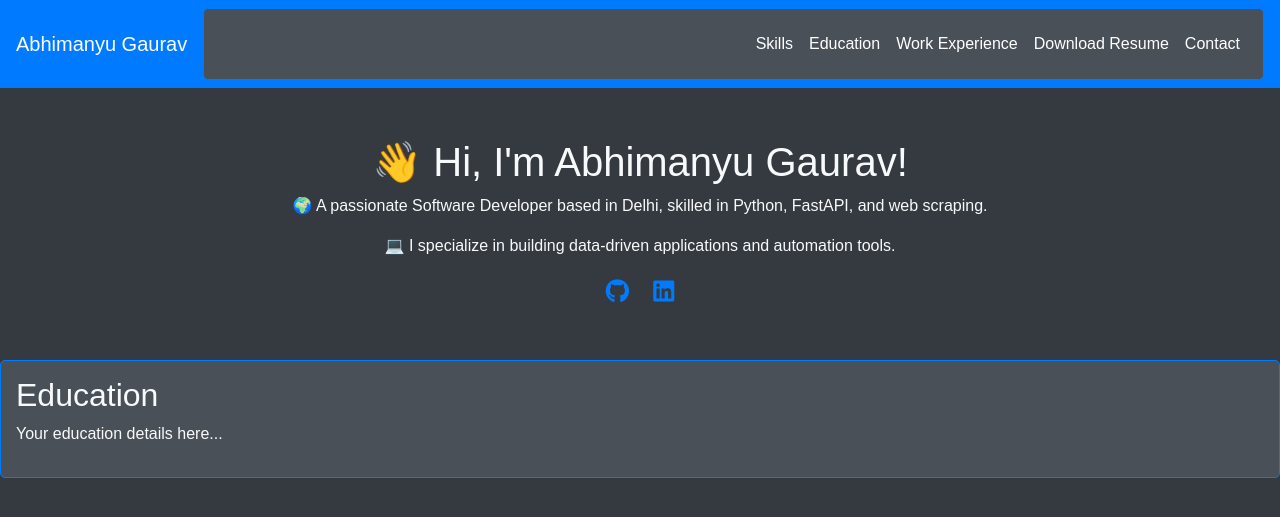
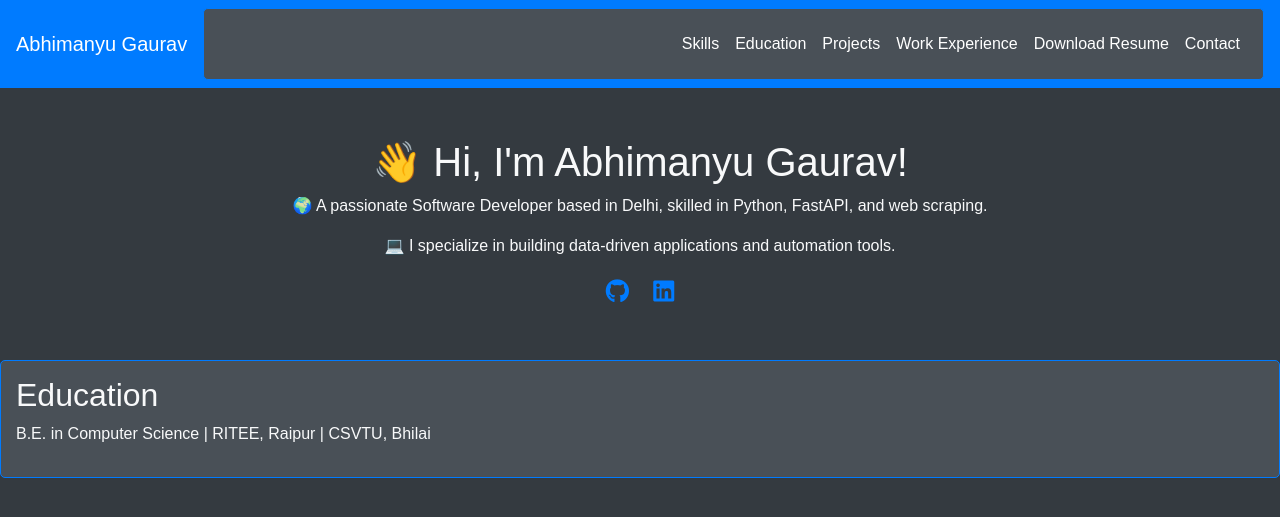
Before and after one commit to Abhimanyu-Gaurav/Portfolio, a FastAPI app: page / in a window 1280 px wide, after a click on "Education". Shown: the top 517 px of the page. Run offline with FastAPI, Linux system fonts and the light colour scheme; some libraries are stand-ins or nearby versions.

Commit message:
update code

```diff
--- a/templates/index.html
+++ b/templates/index.html
@@ -30,6 +30,9 @@
                     <a class="nav-link" data-toggle="collapse" href="#education" role="button" aria-expanded="false" aria-controls="education">Education</a>
                 </li>
                 <li class="nav-item">
+                    <a class="nav-link" data-toggle="collapse" href="#projects" role="button" aria-expanded="false" aria-controls="projects">Projects</a>
+                </li>
+                <li class="nav-item">
                     <a class="nav-link" data-toggle="collapse" href="#work" role="button" aria-expanded="false" aria-controls="work">Work Experience</a>
                 </li>
                 <li class="nav-item">
@@ -38,6 +41,7 @@
                 <li class="nav-item">
                     <a class="nav-link" data-toggle="collapse" href="#contact" role="button" aria-expanded="false" aria-controls="contact">Contact</a>
                 </li>
+
             </ul>
         </div>
     </nav>
@@ -69,13 +73,36 @@
     <!-- Education Section -->
     <div id="education" class="section collapse">
         <h2>Education</h2>
-        <p>Your education details here...</p>
+        <p>B.E. in Computer Science | RITEE, Raipur | CSVTU, Bhilai</p>
     </div>
 
     <!-- Work Experience Section -->
     <div id="work" class="section collapse">
         <h2>Work Experience</h2>
         <p>Your work experience details here...</p>
+    </div>
+
+    <!-- Projects Section -->
+    <div id="projects" class="section collapse">
+        <h2>Projects</h2>
+        <ul>
+            <li>
+                <h3>Project Title 1</h3>
+                <p>Description of your project. Highlight what technologies you used, what the project does, and any other relevant information.</p>
+                <a href="https://github.com/yourusername/project-repo-1" target="_blank" class="btn btn-primary">View on GitHub</a>
+            </li>
+            <li>
+                <h3>Project Title 2</h3>
+                <p>Description of your project. Highlight what technologies you used, what the project does, and any other relevant information.</p>
+                <a href="https://github.com/yourusername/project-repo-2" target="_blank" class="btn btn-primary">View on GitHub</a>
+            </li>
+            <li>
+                <h3>Project Title 3</h3>
+                <p>Description of your project. Highlight what technologies you used, what the project does, and any other relevant information.</p>
+                <a href="https://github.com/yourusername/project-repo-3" target="_blank" class="btn btn-primary">View on GitHub</a>
+            </li>
+            <!-- Add more projects as needed -->
+        </ul>
     </div>
 
     <!-- Contact Section -->
```
Also changed, not shown: readme.md, 1 other file.
